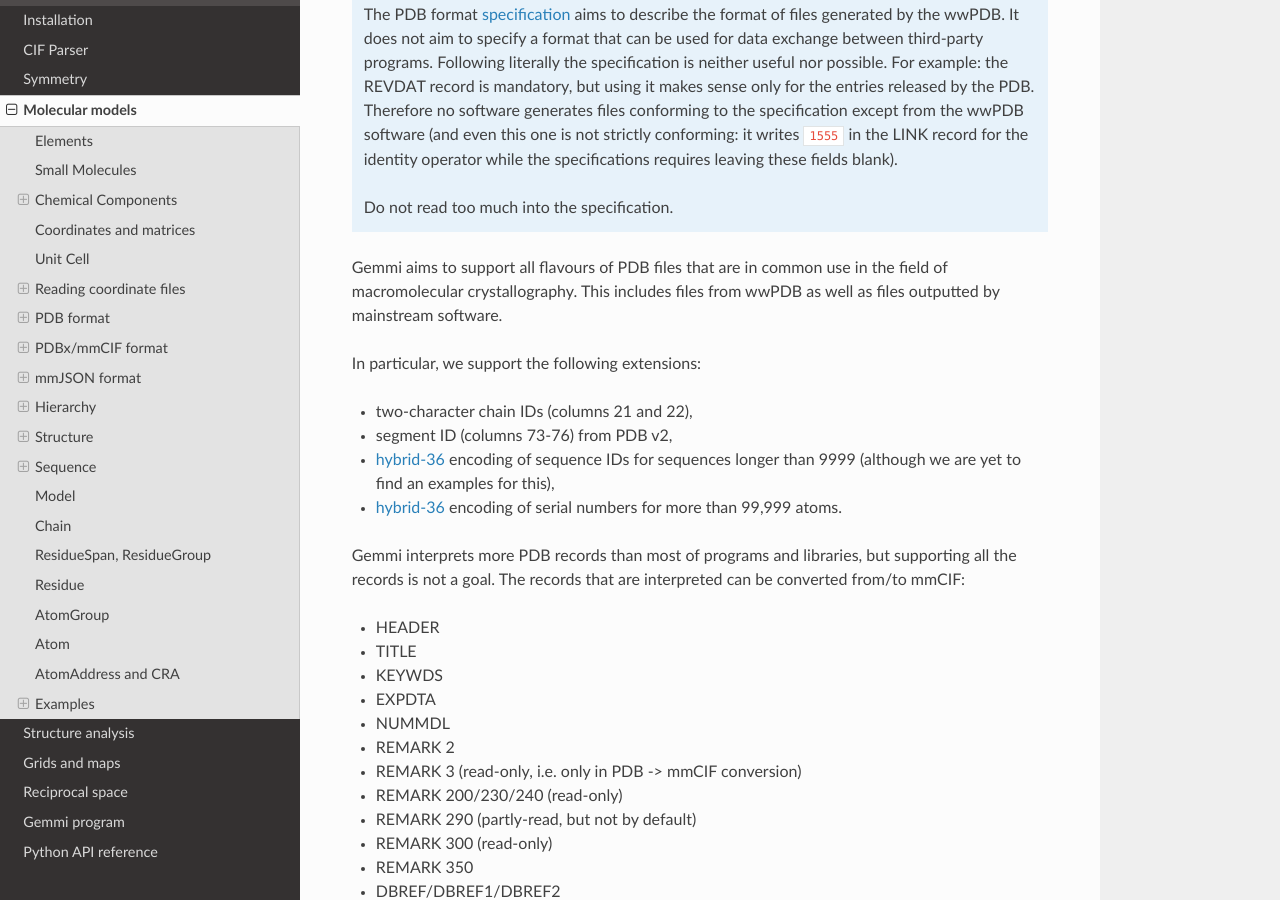
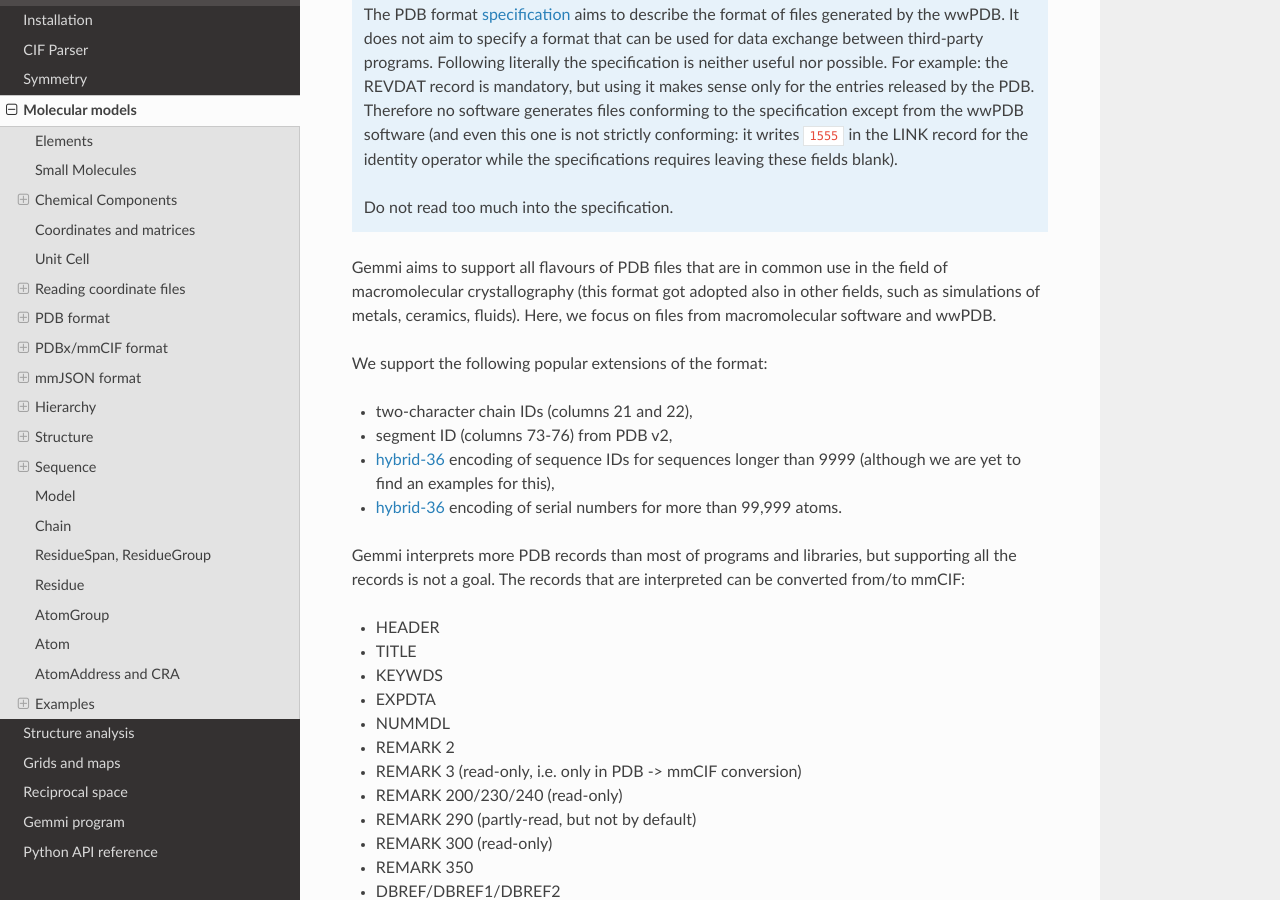
Before and after one commit to project-gemmi/gemmi, a Sphinx documentation site: the page built from docs/mol.rst, in a window 1280 px wide and 900 px high, scrolled down 11858 px. Built offline with Sphinx 7.4.7 and the Read the Docs theme 2.0.0, drawn with Linux system fonts in a browser that asks for light colours; some of the changed text lies outside the part shown.

Commit message:
edited docs/mol.rst

```diff
--- a/docs/mol.rst
+++ b/docs/mol.rst
@@ -668,16 +668,19 @@
    Do not read too much into the specification.
 
 Gemmi aims to support all flavours of PDB files that are in common use
-in the field of macromolecular crystallography. This includes files from
-wwPDB as well as files outputted by mainstream software.
-
-In particular, we support the following extensions:
+in the field of macromolecular crystallography (this format got adopted
+also in other fields, such as simulations of metals, ceramics, fluids).
+Here, we focus on files from macromolecular software and wwPDB.
+
+We support the following popular extensions of the format:
 
 * two-character chain IDs (columns 21 and 22),
 * segment ID (columns 73-76) from PDB v2,
 * hybrid-36_ encoding of sequence IDs for sequences longer than 9999
   (although we are yet to find an examples for this),
 * hybrid-36_ encoding of serial numbers for more than 99,999 atoms.
+
+.. _supported_records:
 
 Gemmi interprets more PDB records than most of programs and libraries,
 but supporting all the records is not a goal.
@@ -873,6 +876,8 @@
   >>> block.get_mmcif_category('_diffrn_radiation')
   {'diffrn_id': ['1', '2'], 'pdbx_scattering_type': ['x-ray', 'neutron'], 'pdbx_monochromatic_or_laue_m_l': ['M', None], 'monochromator': [None, None]}
 
+----
+
 PDB files are expected to have 80 columns, although trailing spaces are
 often not included. Some programs in certain situations produce longer lines,
 so Gemmi reads lines up to 120 characters. In some old files from
@@ -882,8 +887,22 @@
 files are not in use nowadays. Nevertheless, they can be read by manually
 limiting the line length:
 
+.. doctest::
+
   >>> gemmi.read_pdb('../tests/pdb1gdr.ent', max_line_length=72)
   <gemmi.Structure pdb1gdr.ent with 1 model(s)>
+
+All remarks from the PDB file are stored in ``raw_remarks``. Some of them
+(as listed :ref:`above <supported_records>`) are parsed and interpreted.
+When writing a structure from the PDB format back to the PDB format,
+by default, remarks are copied over from ``raw_remarks``.
+To avoid it:
+
+.. doctest::
+
+  >>> gemmi.raw_remarks = []
+
+Then, only these records that can be parsed and formatted are written.
 
 Writing
 -------
```
